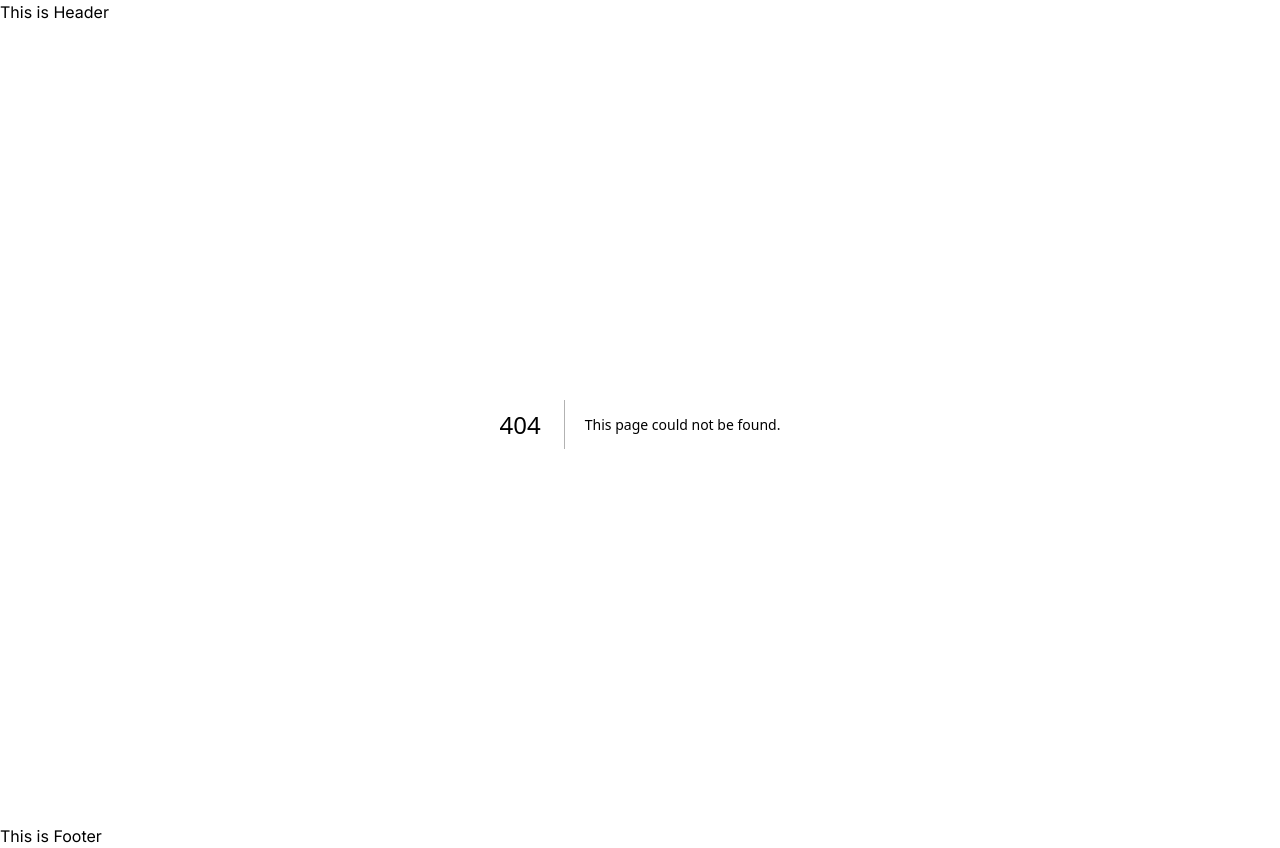
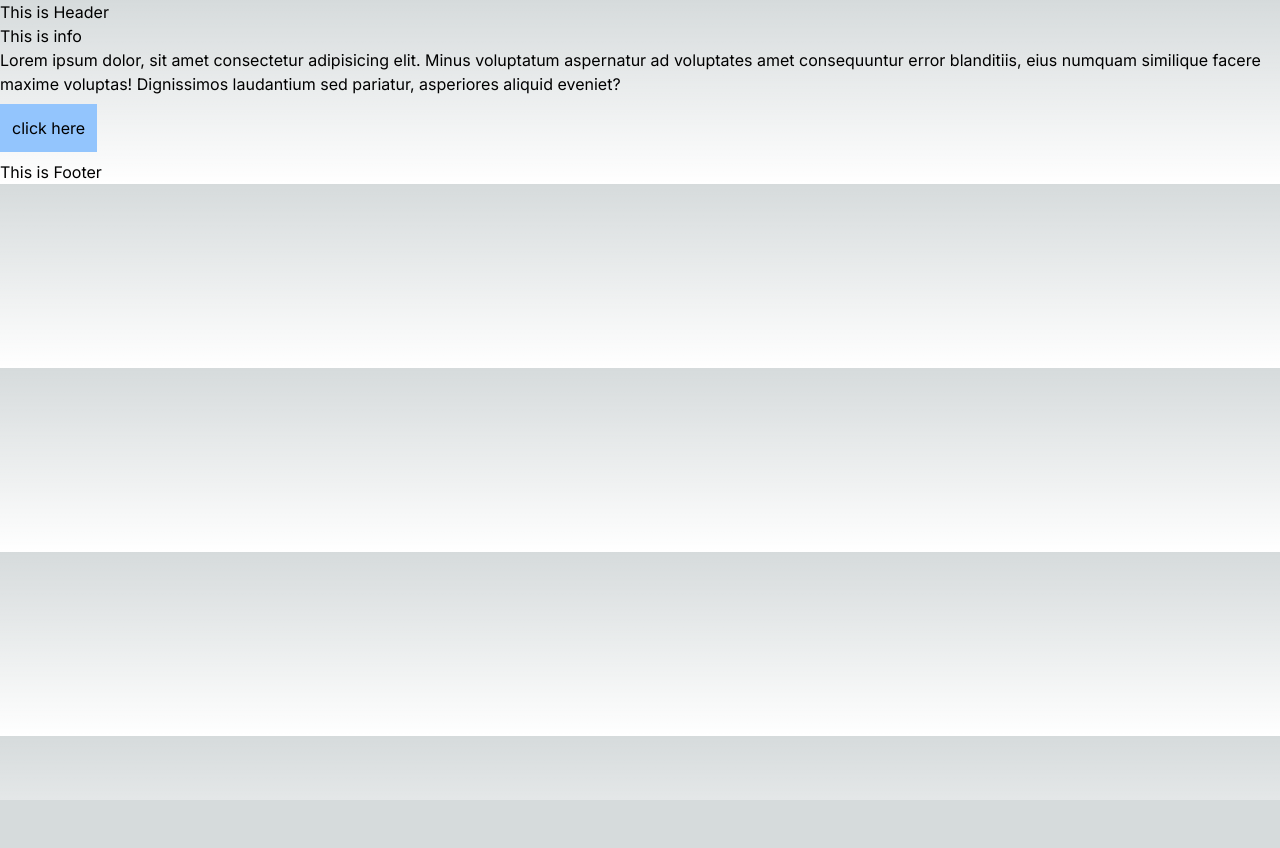
Before and after one commit to rajat03github/WorkManager_NEXTJS, a Next.js app: page /info in a window 1280 px wide. Before the commit this address had no page. After the commit the page ends 800 px from the top, so only its background shows below. Built offline with nearby package versions, Linux system fonts and the light colour scheme.

Commit message:
server side and client side components

```diff
--- /dev/null
+++ b/src/app/info/page.jsx
@@ -0,0 +1,21 @@
+"use client"; // This will make this client side component
+import React from "react";
+
+const Info = () => {
+  console.log(`This is Component`); //if this come in server side then it is server side
+
+  return (
+    <div>
+      <h1>This is info</h1>
+      <p>
+        Lorem ipsum dolor, sit amet consectetur adipisicing elit. Minus
+        voluptatum aspernatur ad voluptates amet consequuntur error blanditiis,
+        eius numquam similique facere maxime voluptas! Dignissimos laudantium
+        sed pariatur, asperiores aliquid eveniet?
+      </p>
+      <button className="px-3 my-2 py-3 bg-blue-300">click here</button>
+    </div>
+  );
+};
+
+export default Info;
```
